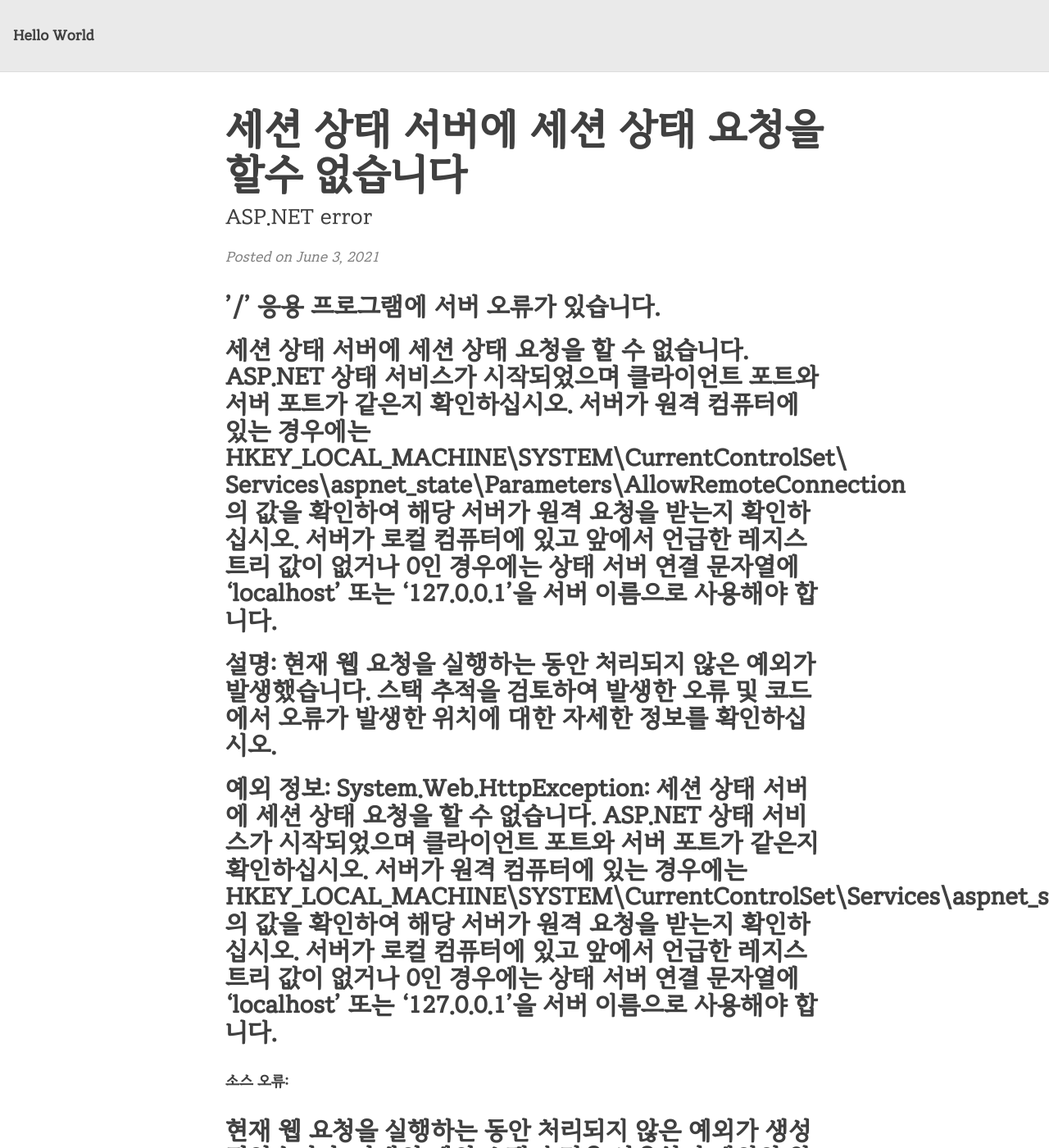
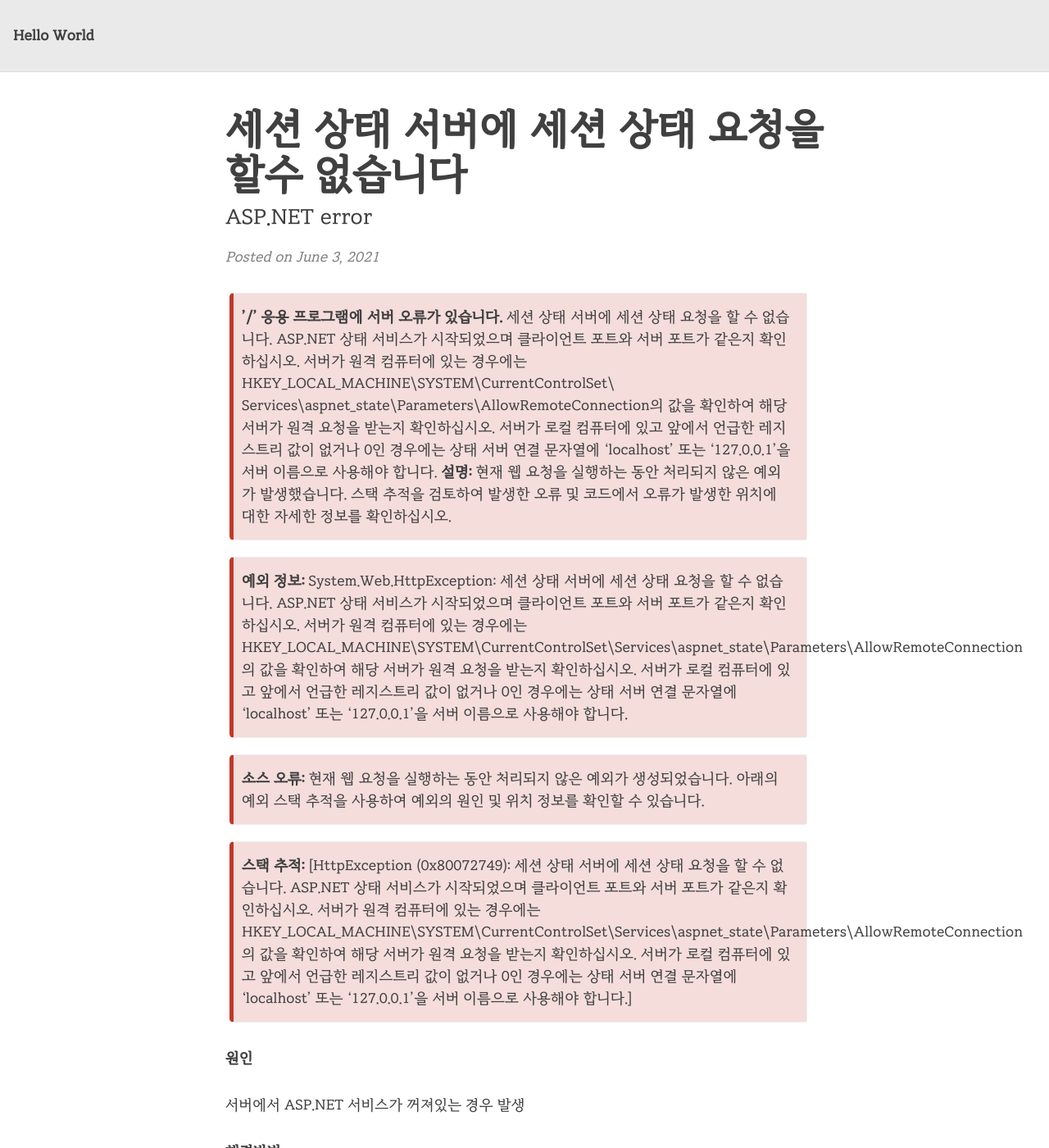
Before and after one commit to 1stGugu/1stGugu.github.io, a Jekyll site: the page built from _posts/2021-06-03-error.md, in a window 1280 px wide and 1400 px high. Shown: the whole window at 82% size. Built offline with Jekyll 4.4.1, drawn with Linux system fonts in a browser that asks for light colours; nearby versions of some CDN libraries.

Commit message:
Update 2021-06-03-error.md

```diff
--- a/_posts/2021-06-03-error.md
+++ b/_posts/2021-06-03-error.md
@@ -6,19 +6,23 @@ tags: [dev, ASP.Net]
 comments: true
 ---
 
-## '/' 응용 프로그램에 서버 오류가 있습니다.
-## 세션 상태 서버에 세션 상태 요청을 할 수 없습니다. ASP.NET 상태 서비스가 시작되었으며 클라이언트 포트와 서버 포트가 같은지 확인하십시오. 서버가 원격 컴퓨터에 있는 경우에는 HKEY_LOCAL_MACHINE\SYSTEM\CurrentControlSet\ Services\aspnet_state\Parameters\AllowRemoteConnection의 값을 확인하여 해당 서버가 원격 요청을 받는지 확인하십시오. 서버가 로컬 컴퓨터에 있고 앞에서 언급한 레지스트리 값이 없거나 0인 경우에는 상태 서버 연결 문자열에 'localhost' 또는 '127.0.0.1'을 서버 이름으로 사용해야 합니다.
-## 설명: 현재 웹 요청을 실행하는 동안 처리되지 않은 예외가 발생했습니다. 스택 추적을 검토하여 발생한 오류 및 코드에서 오류가 발생한 위치에 대한 자세한 정보를 확인하십시오.
+{: .box-error}
+**'/' 응용 프로그램에 서버 오류가 있습니다.**
+세션 상태 서버에 세션 상태 요청을 할 수 없습니다. ASP.NET 상태 서비스가 시작되었으며 클라이언트 포트와 서버 포트가 같은지 확인하십시오. 서버가 원격 컴퓨터에 있는 경우에는 HKEY_LOCAL_MACHINE\SYSTEM\CurrentControlSet\ Services\aspnet_state\Parameters\AllowRemoteConnection의 값을 확인하여 해당 서버가 원격 요청을 받는지 확인하십시오. 서버가 로컬 컴퓨터에 있고 앞에서 언급한 레지스트리 값이 없거나 0인 경우에는 상태 서버 연결 문자열에 'localhost' 또는 '127.0.0.1'을 서버 이름으로 사용해야 합니다.
+**설명:** 현재 웹 요청을 실행하는 동안 처리되지 않은 예외가 발생했습니다. 스택 추적을 검토하여 발생한 오류 및 코드에서 오류가 발생한 위치에 대한 자세한 정보를 확인하십시오.
 
-## 예외 정보: System.Web.HttpException: 세션 상태 서버에 세션 상태 요청을 할 수 없습니다. ASP.NET 상태 서비스가 시작되었으며 클라이언트 포트와 서버 포트가 같은지 확인하십시오. 서버가 원격 컴퓨터에 있는 경우에는 HKEY_LOCAL_MACHINE\SYSTEM\CurrentControlSet\Services\aspnet_state\Parameters\AllowRemoteConnection의 값을 확인하여 해당 서버가 원격 요청을 받는지 확인하십시오. 서버가 로컬 컴퓨터에 있고 앞에서 언급한 레지스트리 값이 없거나 0인 경우에는 상태 서버 연결 문자열에 'localhost' 또는 '127.0.0.1'을 서버 이름으로 사용해야 합니다.
+{: .box-error}
+**예외 정보:** System.Web.HttpException: 세션 상태 서버에 세션 상태 요청을 할 수 없습니다. ASP.NET 상태 서비스가 시작되었으며 클라이언트 포트와 서버 포트가 같은지 확인하십시오. 서버가 원격 컴퓨터에 있는 경우에는 HKEY_LOCAL_MACHINE\SYSTEM\CurrentControlSet\Services\aspnet_state\Parameters\AllowRemoteConnection의 값을 확인하여 해당 서버가 원격 요청을 받는지 확인하십시오. 서버가 로컬 컴퓨터에 있고 앞에서 언급한 레지스트리 값이 없거나 0인 경우에는 상태 서버 연결 문자열에 'localhost' 또는 '127.0.0.1'을 서버 이름으로 사용해야 합니다.
 
-**소스 오류:**
 
-## 현재 웹 요청을 실행하는 동안 처리되지 않은 예외가 생성되었습니다. 아래의 예외 스택 추적을 사용하여 예외의 원인 및 위치 정보를 확인할 수 있습니다.
 
-**스택 추적:**
+{: .box-error}
+**소스 오류:** 현재 웹 요청을 실행하는 동안 처리되지 않은 예외가 생성되었습니다. 아래의 예외 스택 추적을 사용하여 예외의 원인 및 위치 정보를 확인할 수 있습니다.
 
-## [HttpException (0x80072749): 세션 상태 서버에 세션 상태 요청을 할 수 없습니다. ASP.NET 상태 서비스가 시작되었으며 클라이언트 포트와 서버 포트가 같은지 확인하십시오. 서버가 원격 컴퓨터에 있는 경우에는 HKEY_LOCAL_MACHINE\SYSTEM\CurrentControlSet\Services\aspnet_state\Parameters\AllowRemoteConnection의 값을 확인하여 해당 서버가 원격 요청을 받는지 확인하십시오. 서버가 로컬 컴퓨터에 있고 앞에서 언급한 레지스트리 값이 없거나 0인 경우에는 상태 서버 연결 문자열에 'localhost' 또는 '127.0.0.1'을 서버 이름으로 사용해야 합니다.]
+
+
+{: .box-error}
+**스택 추적:** [HttpException (0x80072749): 세션 상태 서버에 세션 상태 요청을 할 수 없습니다. ASP.NET 상태 서비스가 시작되었으며 클라이언트 포트와 서버 포트가 같은지 확인하십시오. 서버가 원격 컴퓨터에 있는 경우에는 HKEY_LOCAL_MACHINE\SYSTEM\CurrentControlSet\Services\aspnet_state\Parameters\AllowRemoteConnection의 값을 확인하여 해당 서버가 원격 요청을 받는지 확인하십시오. 서버가 로컬 컴퓨터에 있고 앞에서 언급한 레지스트리 값이 없거나 0인 경우에는 상태 서버 연결 문자열에 'localhost' 또는 '127.0.0.1'을 서버 이름으로 사용해야 합니다.]
 
 **원인**
 
```
